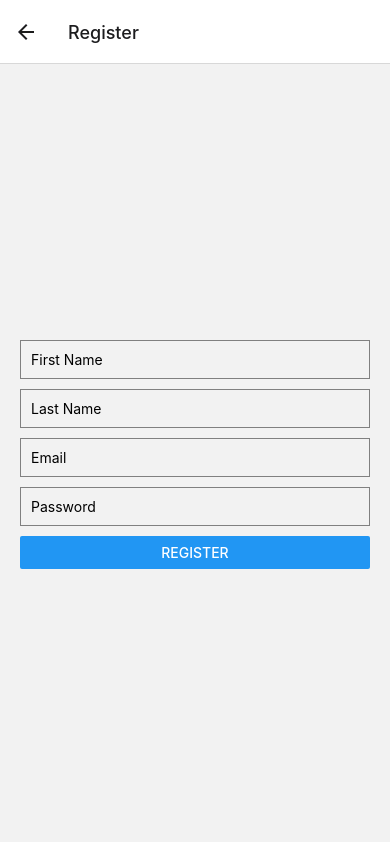
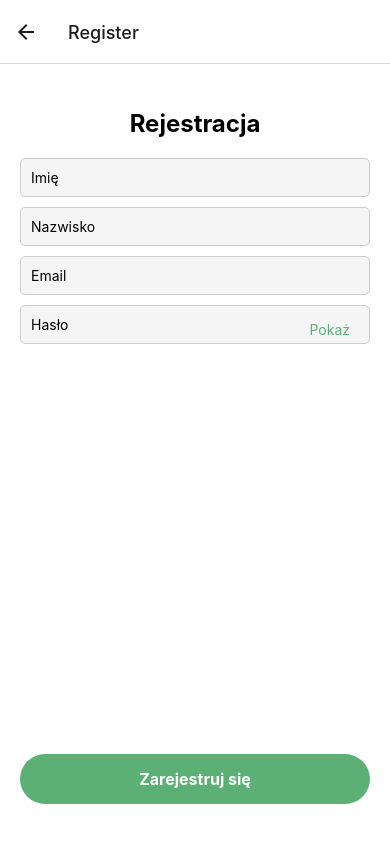
Before and after one commit to WiktoriaKrzyzanska/Spokoj-Ducha-Frontend, a React Native app in the folder SpokojDucha/: screen /Register in a window 390 px wide. Built offline with nearby package versions, Linux system fonts and the light colour scheme.

Commit message:
Register Page css

```diff
--- a/SpokojDucha/components/RegisterPage.js
+++ b/SpokojDucha/components/RegisterPage.js
@@ -1,5 +1,5 @@
 import React, { useState } from "react";
-import { StyleSheet, View, TextInput, Button, Alert } from "react-native";
+import { StyleSheet, View, TextInput, Button, Alert, Text, TouchableOpacity } from "react-native";
 import { signUp } from "../microservices/auth/Auth";
 
 const RegisterPage = ({ navigation }) => {
@@ -7,6 +7,7 @@ const RegisterPage = ({ navigation }) => {
   const [password, setPassword] = useState("");
   const [firstName, setFirstName] = useState("");
   const [lastName, setLastName] = useState("");
+  const [secureTextEntry, setSecureTextEntry] = useState(true);
 
   const handleRegister = () => {
     if (
@@ -43,14 +44,16 @@ const RegisterPage = ({ navigation }) => {
 
   return (
     <View style={styles.container}>
+    <View style={styles.formContainer}>
+      <Text style={styles.title}>Rejestracja</Text>
       <TextInput
-        placeholder="First Name"
+        placeholder="Imię"
         value={firstName}
         onChangeText={setFirstName}
         style={styles.inputText}
       />
       <TextInput
-        placeholder="Last Name"
+        placeholder="Nazwisko"
         value={lastName}
         onChangeText={setLastName}
         style={styles.inputText}
@@ -61,30 +64,79 @@ const RegisterPage = ({ navigation }) => {
         onChangeText={setEmail}
         style={styles.inputText}
       />
-      <TextInput
-        placeholder="Password"
-        value={password}
-        onChangeText={setPassword}
-        secureTextEntry={true}
-        style={styles.inputText}
-      />
-      <Button title="Register" onPress={handleRegister} />
+      <View style={styles.passwordContainer}>
+        <TextInput
+          placeholder="Hasło"
+          value={password}
+          onChangeText={setPassword}
+          secureTextEntry={secureTextEntry}
+          style={styles.inputText}
+        />
+        <TouchableOpacity onPress={() => setSecureTextEntry(!secureTextEntry)} style={styles.showPasswordContainer}>
+          <Text style={styles.showPassword}>{secureTextEntry ? "Pokaż" : "Ukryj"}</Text>
+        </TouchableOpacity>
+      </View>
     </View>
+    <TouchableOpacity style={styles.registerButton} onPress={handleRegister}>
+      <Text style={styles.registerButtonText}>Zarejestruj się</Text>
+    </TouchableOpacity>
+  </View>
   );
 };
 
 const styles = StyleSheet.create({
   container: {
     flex: 1,
+    backgroundColor: "#fff",
+    justifyContent: "space-between",
     padding: 20,
-    justifyContent: "center",
+  },
+  formContainer: {
+    paddingTop: 25,
+    alignItems: "center",
+  },
+  title: {
+    fontSize: 24,
+    fontWeight: "bold",
+    marginBottom: 20,
   },
   inputText: {
     borderWidth: 1,
-    borderColor: "gray",
+    borderColor: "#ccc",
+    backgroundColor: "#f5f5f5",
     padding: 10,
     marginBottom: 10,
+    borderRadius: 5,
+    width: "100%",
   },
+  passwordContainer: {
+    flexDirection: "row",
+    alignItems: "center",
+    width: "100%",
+  },
+  showPasswordContainer: {
+    position: "absolute",
+    right: 10,
+    paddingRight: 10,
+  },
+  showPassword: {
+    color: "#5DB075",
+  },
+  registerButton: {
+    backgroundColor: "#5DB075",
+    paddingVertical: 15,
+    paddingHorizontal: 30,
+    borderRadius: 25,
+    alignItems: "center",
+    width: "100%",
+    marginBottom: 20,
+  },
+  registerButtonText: {
+    color: "#fff",
+    fontSize: 16,
+    fontWeight: "bold",
+  },
+
 });
 
 export default RegisterPage;
```
